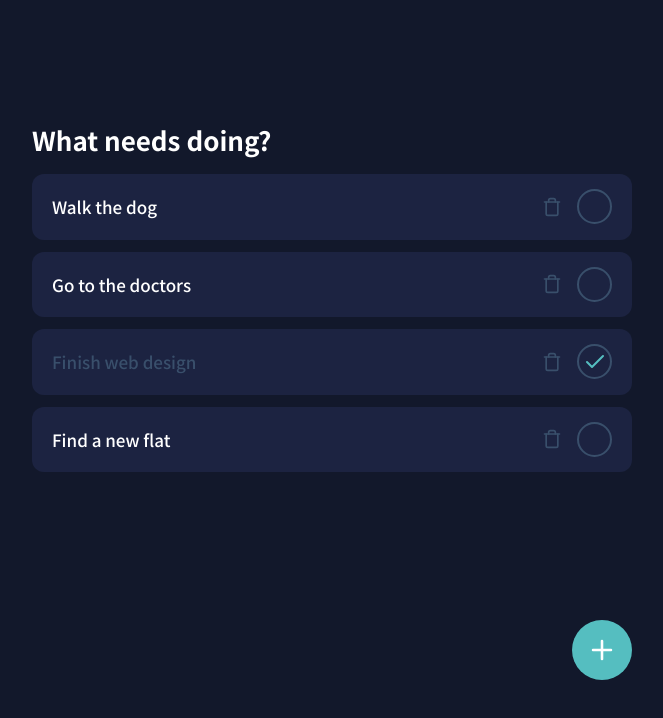
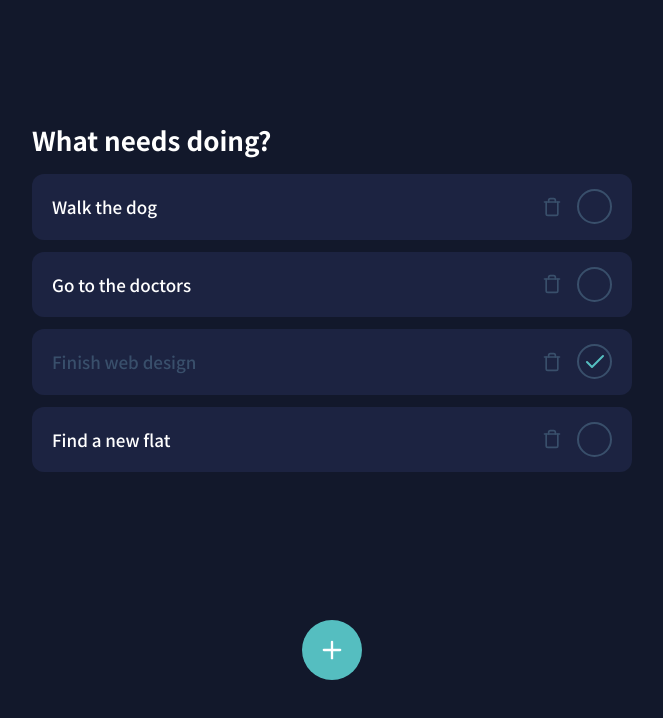
Before and after one commit to m-yates/task-tracker, a React (Create React App) app: page / in a window 1280 px wide. Shown: the top 718 px of the page, without its empty margins (308-971 px from the left). Built offline with nearby package versions, Linux system fonts and the light colour scheme.

Commit message:
changed button focus styles

```diff
--- a/src/App.js
+++ b/src/App.js
@@ -12,8 +12,6 @@ const StyledPage = styled.div`
   position: relative;
   min-height: 100vh;
   display: flex;
-  margin: 0 auto;
-  ${(props) => props.theme.mixins.pageLayout()};
 `;
 
 const StyledTitle = styled.h1`
@@ -28,28 +26,32 @@ const StyledHeading = styled.h2`
 const StyledTracker = styled.div`
   width: 100%;
   display: flex;
+  padding: 30px;
   flex-direction: column;
-`;
-
-const StyledButtonAddWrapper = styled.div`
-  position: fixed;
-  display: flex;
-  justify-content: flex-end;
-  bottom: 0;
-  left: 50%;
-  transform: translateX(-50%);
-  display: flex;
-  ${(props) => props.theme.mixins.pageLayout()};
+  @media (min-width: 600px) {
+    width: 600px;
+    margin: 0 auto;
+    padding: 15vh 0;
+  }
 `;
 
 const StyledButtonAdd = styled(StyledButton)`
-  position: relative;
+  position: fixed;
+  z-index: 10;
+  bottom: 30px;
+  left: 50%;
+  transform: translateX(-50%);
   width: 60px;
   height: 60px;
   background-color: ${(props) => props.theme.colors.blueLight};
   color: ${(props) => props.theme.colors.white};
+  &:focus {
+    outline: 2px ${(props) => props.theme.colors.white} solid;
+  }
+  @media (min-width: 600px) {
+    bottom: 15vh;
+  }
   svg {
-    transform: scale(1.1);
     transform-origin: center;
   }
 `;
@@ -92,7 +94,6 @@ const App = () => {
       <StyledPage>
         <StyledTracker>
           <StyledTitle>What needs doing?</StyledTitle>
-          <StyledButtonAddWrapper>
           <StyledButtonAdd
             onClick={() => setShowAddTask((showAddTask) => !showAddTask)}
           >
@@ -112,8 +113,6 @@ const App = () => {
               <line x1="5" y1="12" x2="19" y2="12"></line>
             </svg>
           </StyledButtonAdd>
-          </StyledButtonAddWrapper>
-
           <AddTask showAddTask={showAddTask} onAdd={addTask} />
           {tasks.length > 0 ? (
             <Tasks
--- a/src/components/AddTask.js
+++ b/src/components/AddTask.js
@@ -14,6 +14,7 @@ const StyledFormInner = styled.div`
   column-gap: 20px;
   overflow: hidden;
   padding-bottom: 20px;
+  padding-right: 2px;
 `;
 
 const StyledInputText = styled.input`
--- a/src/components/Button.js
+++ b/src/components/Button.js
@@ -4,6 +4,7 @@ import { motion } from "framer-motion";
 
 const StyledButton = styled(motion.button)`
   border: none;
+  box-shadow: none;
   background-color: transparent;
   border-radius: 50%;
   display: flex;
@@ -12,6 +13,9 @@ const StyledButton = styled(motion.button)`
   width: 35px;
   height: 35px;
   cursor: pointer;
+  &:focus {
+    outline: 2px ${(props) => props.theme.colors.blueLight} solid;
+  }
   svg {
     transform-origin: center;
   }
--- a/src/components/Task.js
+++ b/src/components/Task.js
@@ -1,6 +1,6 @@
 import styled from "styled-components";
 import StyledButton from "./Button";
-import { motion, useMotionValue } from "framer-motion";
+import { motion } from "framer-motion";
 import { theme } from "../styles/theme";
 
 const StyledTask = styled(motion.div)`
@@ -143,7 +143,7 @@ const Task = ({ task, onDelete, onToggle }) => {
           strokeWidth="2"
           strokeLinecap="round"
           strokeLinejoin="round"
-          class="feather feather-check"
+          className="feather feather-check"
         >
           <motion.path
             variants={variants.checkedPath}
--- a/src/styles/GlobalStyle.js
+++ b/src/styles/GlobalStyle.js
@@ -1,4 +1,5 @@
 import { createGlobalStyle as css } from "styled-components";
+import { theme } from "./theme";
 
 export const GlobalStyle = css`
   *,
@@ -11,7 +12,7 @@ export const GlobalStyle = css`
     font-weight: 400;
   }
   body {
-    background-color: ${(props) => props.theme.colors.blueDarkest};
-    color: ${(props) => props.theme.colors.white};
+    background-color: ${theme.colors.blueDarkest};
+    color: ${theme.colors.white};
   }
 `;
--- a/src/styles/theme.js
+++ b/src/styles/theme.js
@@ -6,7 +6,6 @@ export const theme = {
     blueDark: "#1c2341",
     blueMd: "#394f6b",
     blueLight: "#55BEC0",
-    blueBright: "#6DFFE7",
     white: "#ffffff",
   },
   text: {
@@ -26,15 +25,4 @@ export const theme = {
       line-height: 150%;
     `,
   },
-  mixins: {
-    pageLayout: () => css`
-      width: 100%;
-      margin: 0 auto;
-      padding: 30px 20px;
-      @media (min-width: 600px) {
-        width: 600px;
-        padding: 15vh 0;
-      }
-    `,
-  },
 };
```
Lines whose indentation alone changed are shown as unchanged.
